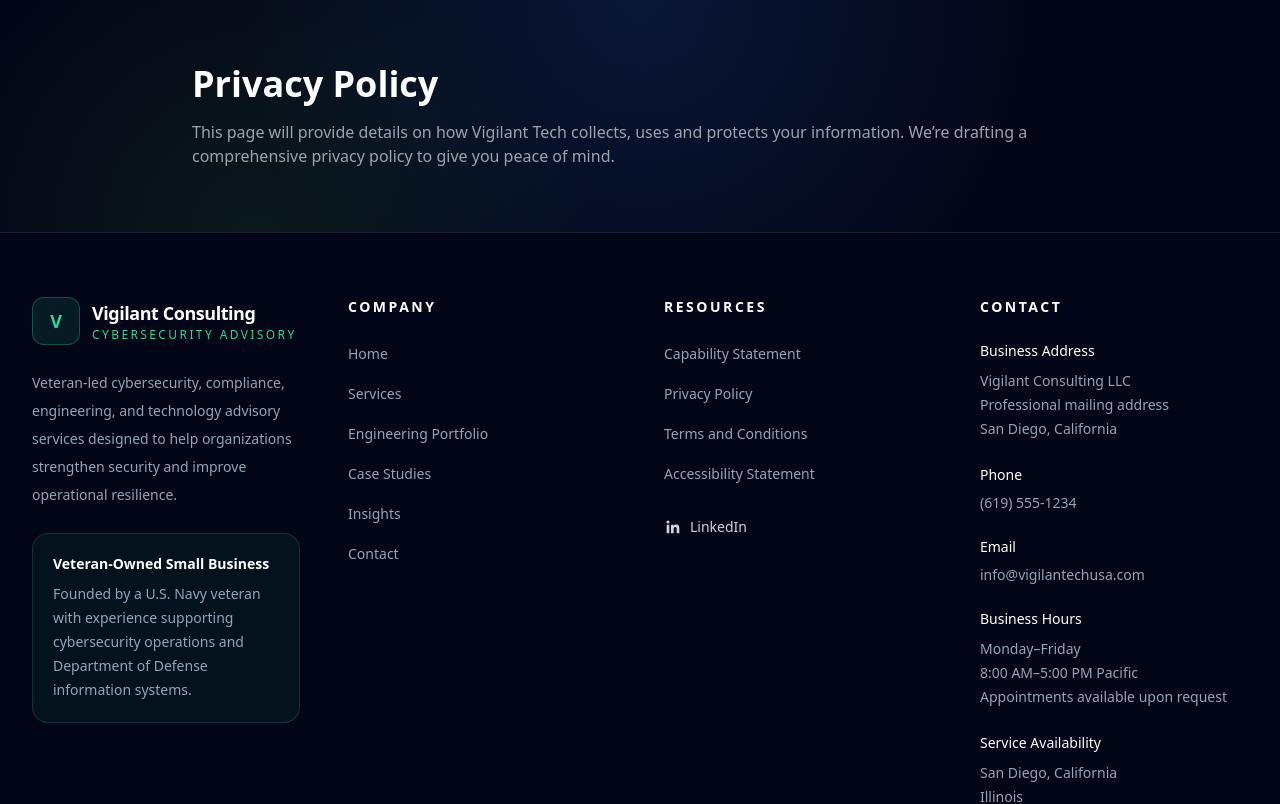
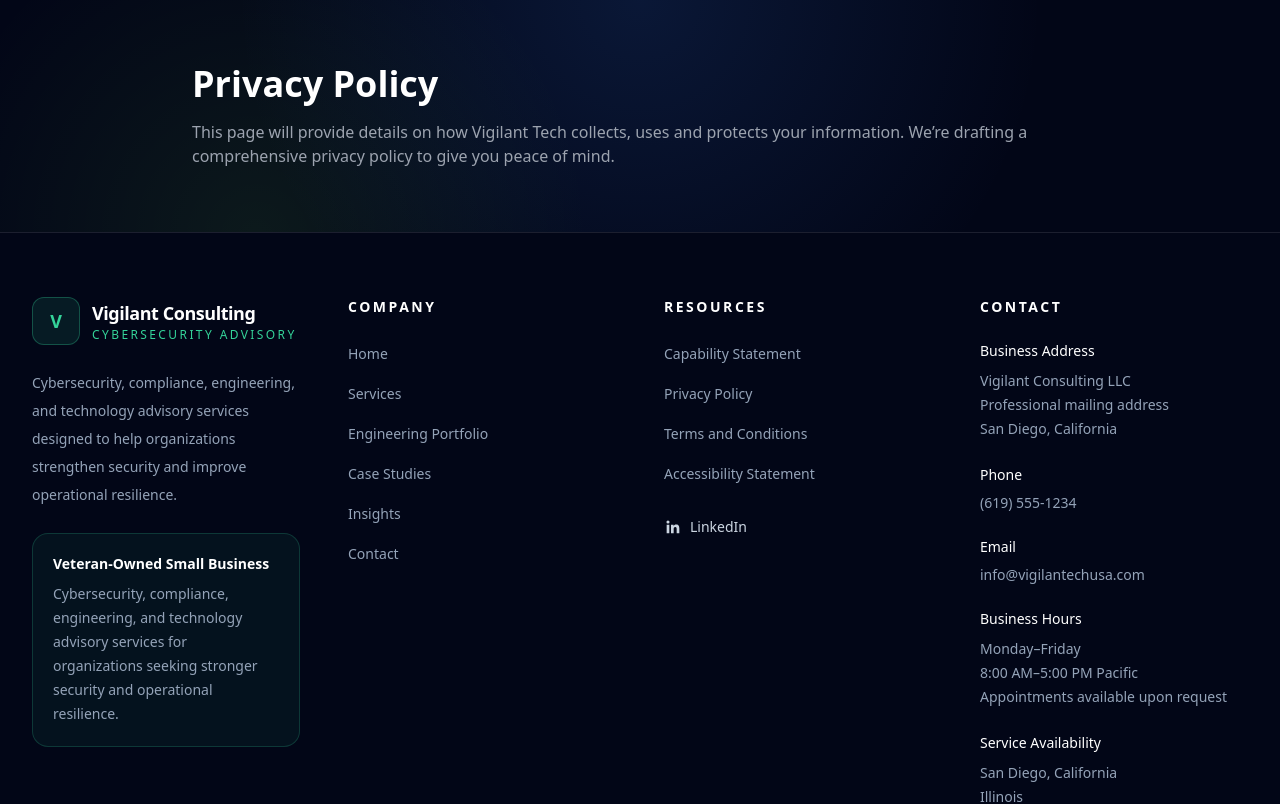
Before and after one commit to Smocha/Vigilant-Consulting, a Next.js app: page /privacy-policy in a window 1280 px wide. Shown: the top 804 px of the page. Built offline with nearby package versions, Linux system fonts and the light colour scheme.

Commit message:
Refine branding by reducing veteran references

```diff
--- a/components/Footer.tsx
+++ b/components/Footer.tsx
@@ -47,7 +47,7 @@
 ];
 
 const trustItems = [
-  "Veteran-Owned",
+  "Security Advisory",
   "Cybersecurity Focused",
   "Small Business",
   "Remote Consulting",
@@ -89,9 +89,9 @@
             </Link>
 
             <p className="mt-6 max-w-sm text-sm leading-7 text-slate-400">
-              Veteran-led cybersecurity, compliance, engineering, and
-              technology advisory services designed to help organizations
-              strengthen security and improve operational resilience.
+              Cybersecurity, compliance, engineering, and technology
+              advisory services designed to help organizations strengthen
+              security and improve operational resilience.
             </p>
 
             <div className="mt-6 rounded-2xl border border-emerald-400/20 bg-emerald-400/[0.06] p-5">
@@ -100,9 +100,9 @@
               </p>
 
               <p className="mt-2 text-sm leading-6 text-slate-400">
-                Founded by a U.S. Navy veteran with experience supporting
-                cybersecurity operations and Department of Defense information
-                systems.
+                Cybersecurity, compliance, engineering, and technology
+                advisory services for organizations seeking stronger security
+                and operational resilience.
               </p>
             </div>
           </section>
--- a/components/Hero.tsx
+++ b/components/Hero.tsx
@@ -6,7 +6,7 @@
       <div className="mx-auto grid max-w-7xl items-center gap-12 lg:grid-cols-2">
         <div>
           <p className="mb-5 text-xs font-semibold uppercase tracking-[0.22em] text-[#52d48a]">
-            Veteran-led cybersecurity advisory
+            Cybersecurity, AI, and risk advisory
           </p>
           <h1 className="mb-6 max-w-3xl text-5xl font-bold leading-tight text-white md:text-6xl">
             Secure your future with clear, accountable guidance.
--- a/components/TrustedBy.tsx
+++ b/components/TrustedBy.tsx
@@ -1,4 +1,4 @@
-const trustItems = ['Veteran-led', 'Cybersecurity assessments', 'Incident readiness', 'Cloud security', 'AI security guidance', 'Security training'];
+const trustItems = ['Risk-focused', 'Cybersecurity assessments', 'Incident readiness', 'Cloud security', 'AI security guidance', 'Security training'];
 
 export default function TrustedBy() {
   return (
```
